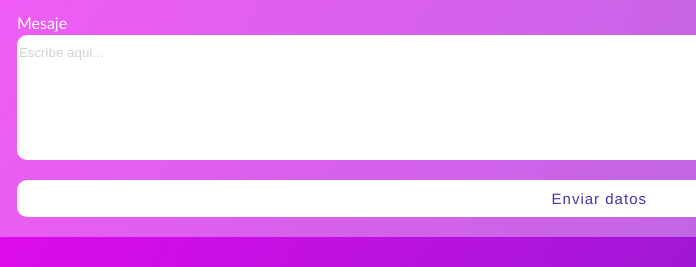
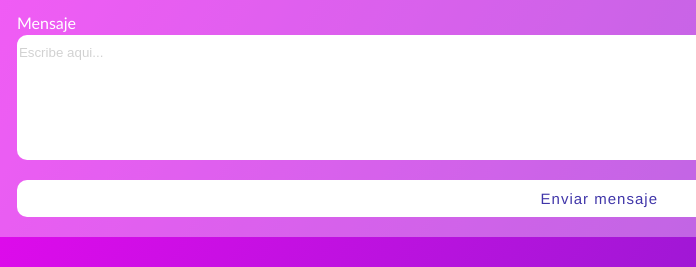
Before and after one commit to kevinjrojo/Registro, a plain HTML site: page index.htm in a window 1280 px wide. Shown: the part 467-734 px from the top of the page, 29-725 px from the left. Drawn offline with Linux system fonts and the light colour scheme.

Commit message:
Terminado.

```diff
--- a/index.htm
+++ b/index.htm
@@ -35,9 +35,9 @@
         <option value="optiones">Femenino</option>
         <option value="optiones">No binario</option>
       </select>
-      <p class="etiquetas">Mesaje</p>
+      <p class="etiquetas">Mensaje</p>
       <input type="text" class="inputs-1" placeholder="Escribe aqui..." /><br />
-      <button class="button">Enviar datos</button>
+      <input type="submit" src="#" value="Enviar mensaje" class="button" />
     </nav>
   </body>
 </html>
```
